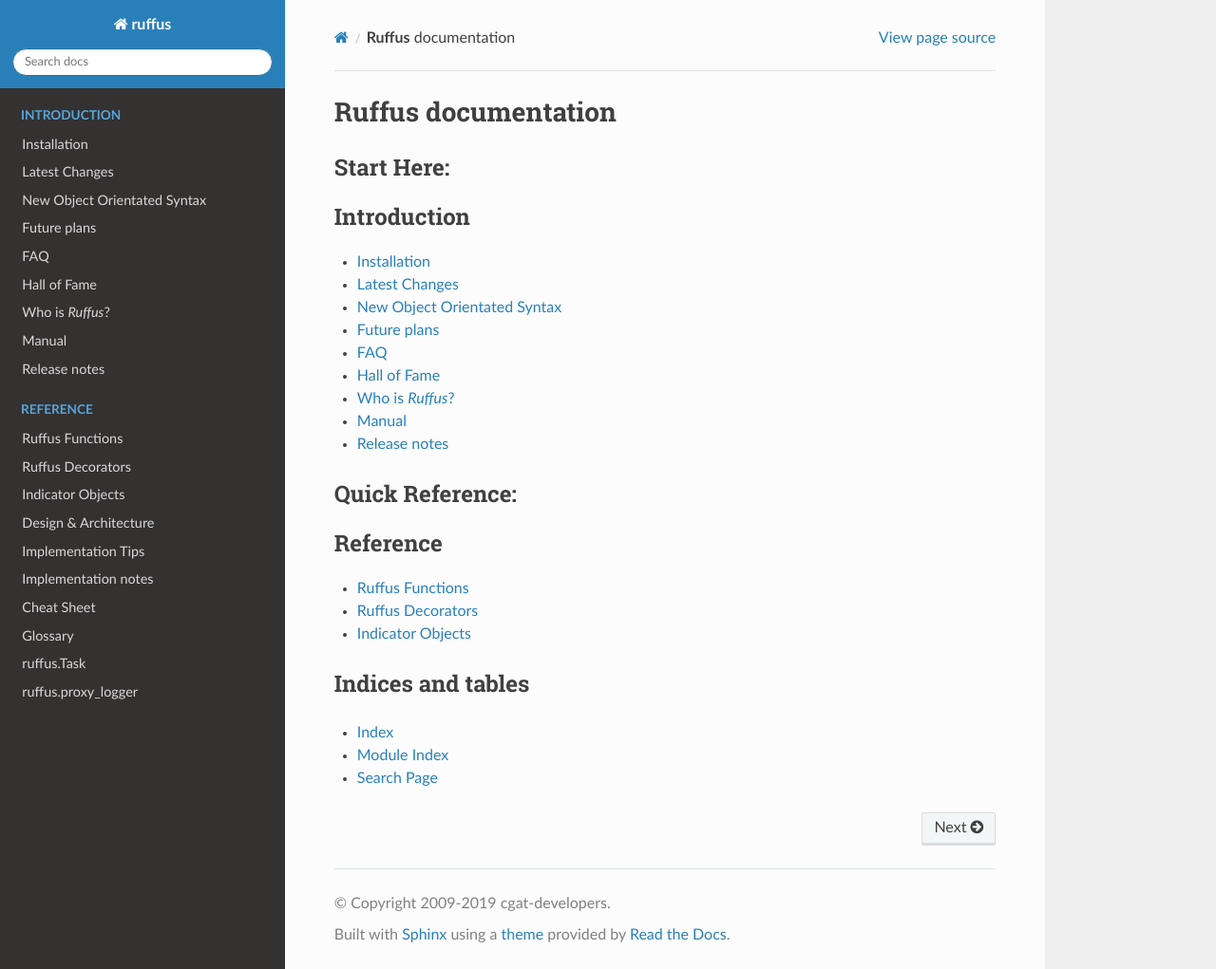
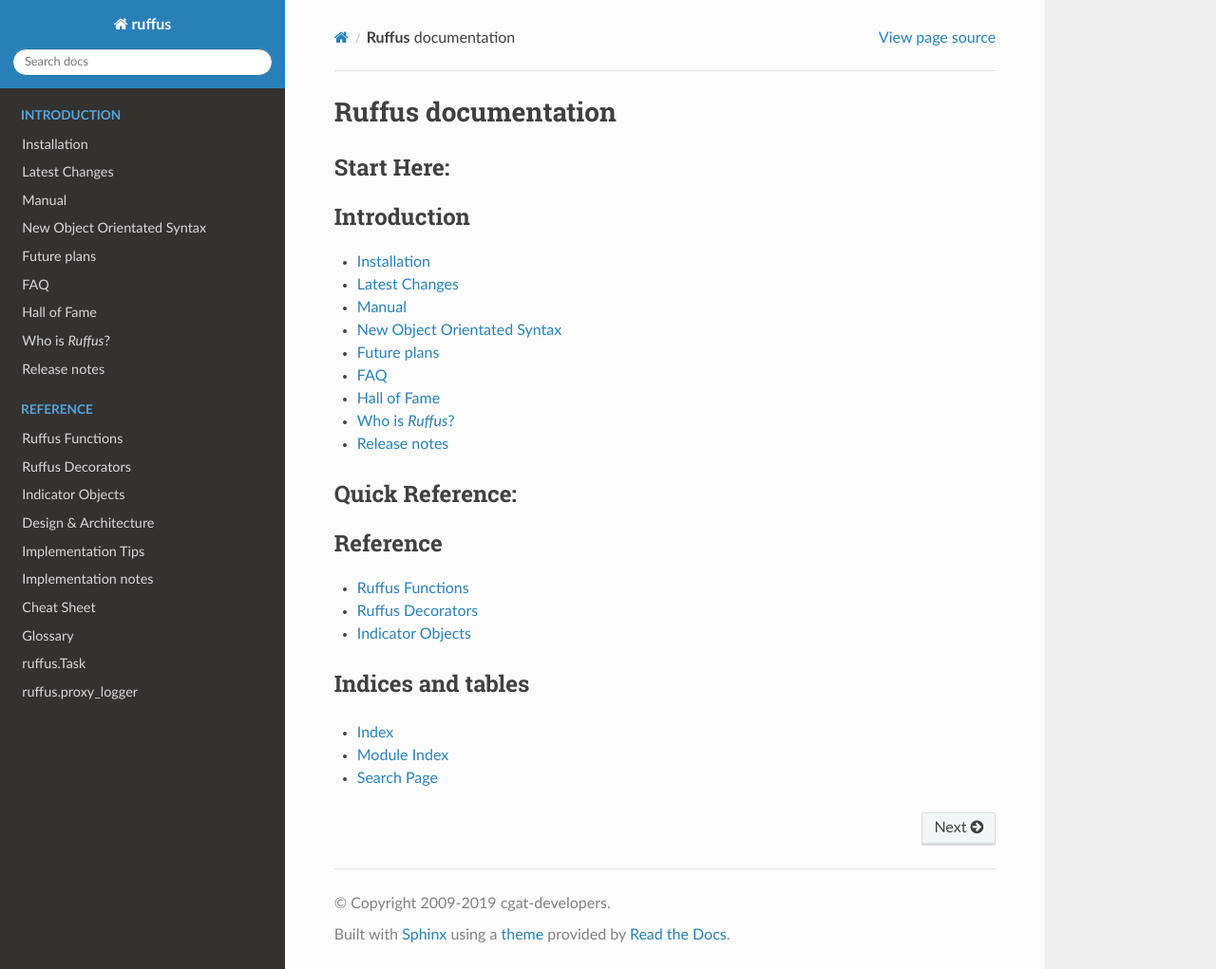
Before and after one commit to cgat-developers/ruffus, a Sphinx documentation site: the page built from doc/contents.rst, in a window 1280 px wide and 1021 px high. Shown: the whole window at 95% size. Built offline with Sphinx 7.4.7 and the Read the Docs theme 2.0.0, drawn with Linux system fonts in a browser that asks for light colours; the version number could not be read and is left out; part of the change alters nothing that is shown.

```diff
--- a/doc/contents.rst
+++ b/doc/contents.rst
@@ -14,12 +14,12 @@ Start Here:
 
    installation.rst
    history.rst
+   tutorials/new_tutorial/manual_contents.rst
    tutorials/new_syntax.rst
    Future plans <todo>
    faq.rst
    gallery.rst
    why_ruffus.rst
-   tutorials/new_tutorial/manual_contents.rst
    release.rst
 
 
--- a/doc/global.inc
+++ b/doc/global.inc
@@ -6,8 +6,7 @@
    :keywords: python, pipeline, computation, cluster, Ruffus, bioinformatics, parallel' name='keywords
    :Author: Leo Goodstadt
    :Publisher: Leo Goodstadt
-   :Email: ruffus@llew.org.uk
    :robots: index, follow
    :language: en-uk
    :country: United Kingdom
-   :copyright: Leo Goodstadt 2009-2014
+   :copyright: cgat-developers 2009-2019
```
